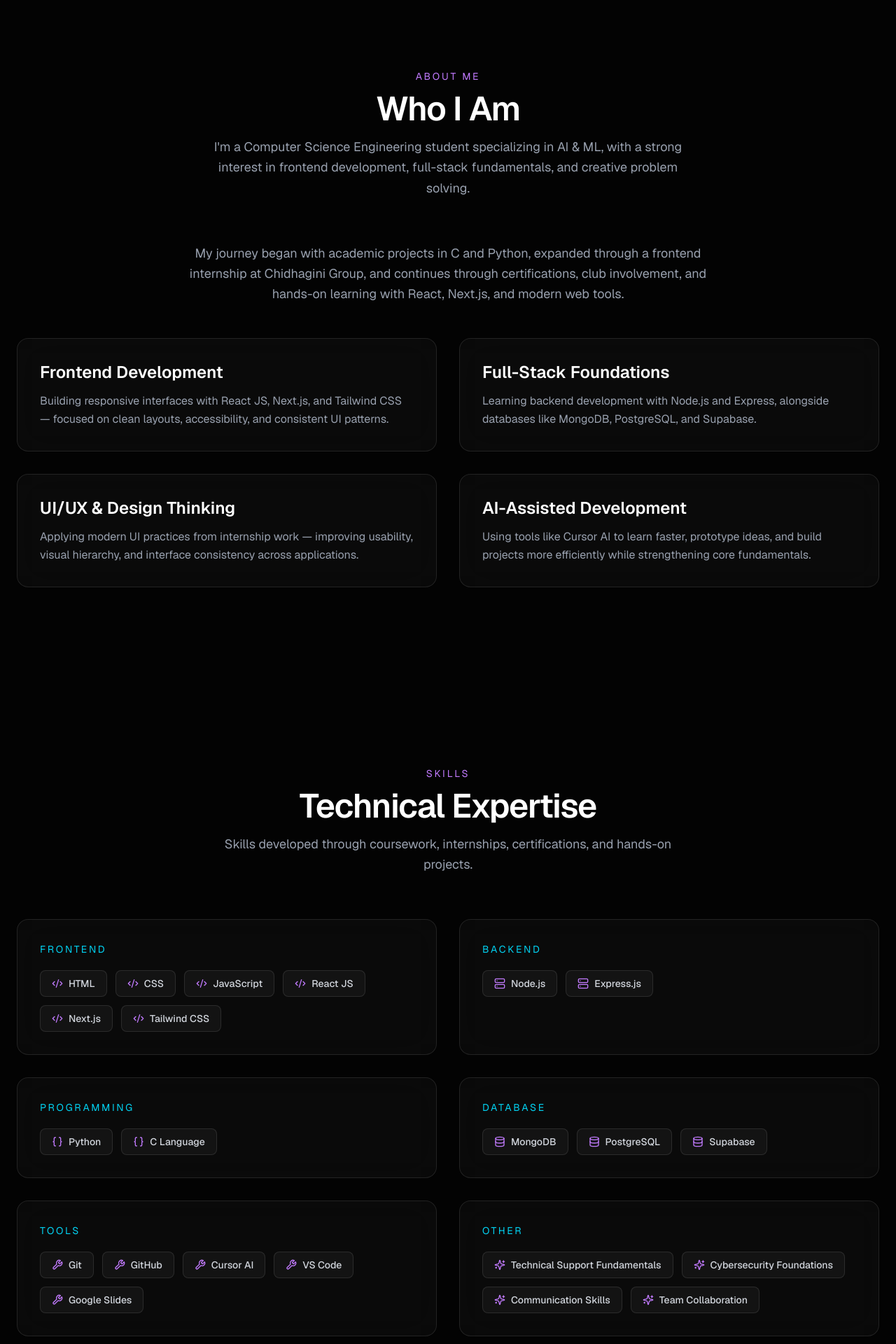
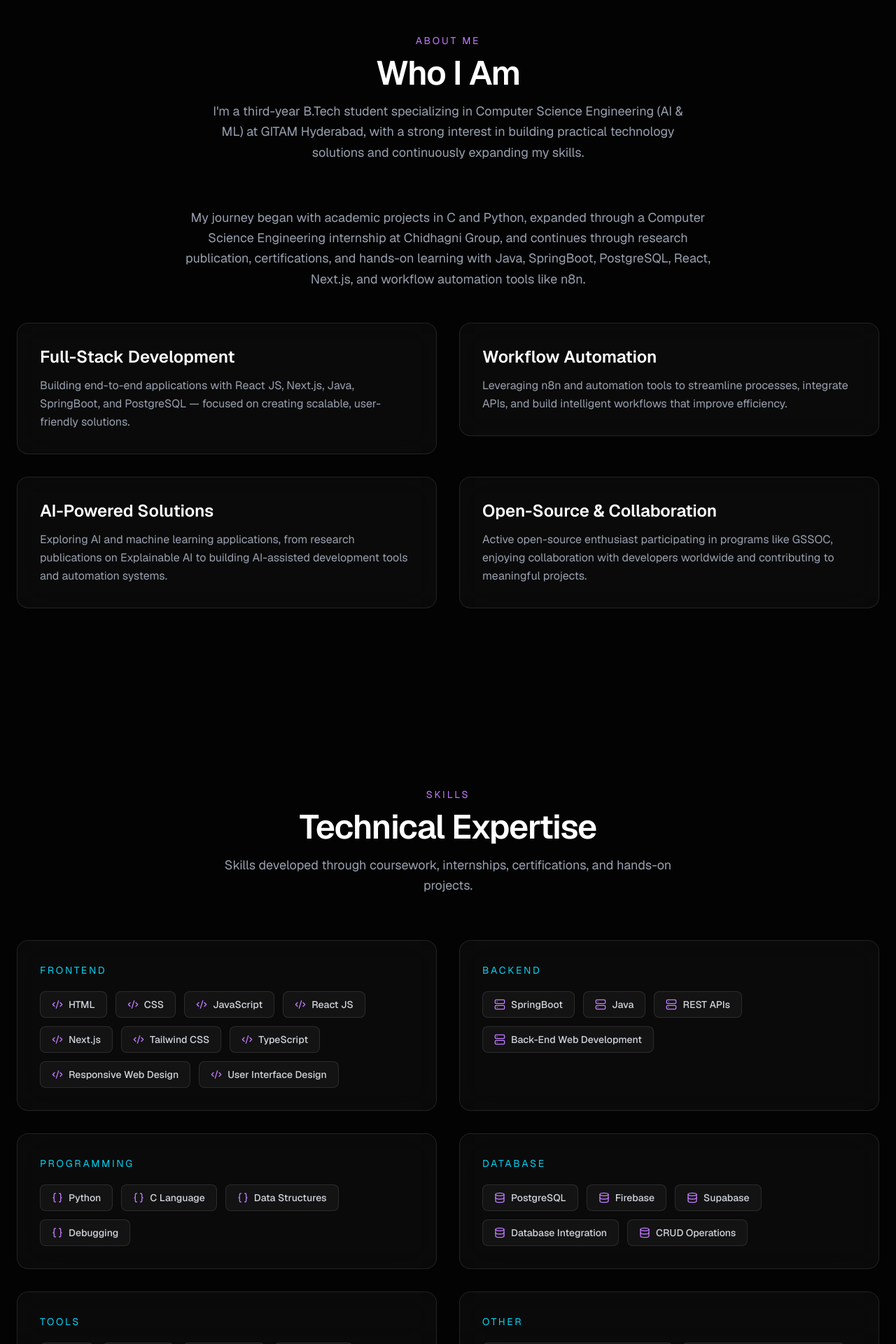
Before and after one commit to Ppoloju/pravalika-portfolio, a Next.js app: page / in a window 1280 px wide. Shown: the part 880-2800 px from the top of the page at 70% size. Built offline with nearby package versions, Linux system fonts and the light colour scheme.

Commit message:
Update portfolio UI, skills, and hero section

```diff
--- a/components/sections/Hero.tsx
+++ b/components/sections/Hero.tsx
@@ -38,10 +38,10 @@ export function Hero() {
             transition={{ ...defaultTransition, delay: 0.1 }}
             className="mb-6 text-sm text-cyan-400/90"
           >
-            B.Tech CSE (AI & ML) · GITAM Hyderabad
+            {portfolio.education}
           </motion.p>
 
-          <h1 className="text-5xl md:text-7xl font-bold tracking-tight leading-tight text-white">
+          <h1 className="text-4xl md:text-5xl font-bold tracking-tight leading-tight text-white">
             <AnimatedText text={portfolio.tagline} />
           </h1>
 
--- a/components/ui/AnimatedText.tsx
+++ b/components/ui/AnimatedText.tsx
@@ -13,7 +13,7 @@ export function AnimatedText({ text, className, delay = 0 }: AnimatedTextProps)
   const words = text.split(" ");
 
   return (
-    <span className={cn("inline-flex flex-wrap", className)}>
+    <span className={cn("inline-flex", className)}>
       {words.map((word, i) => (
         <motion.span
           key={`${word}-${i}`}
--- a/constants/skills.ts
+++ b/constants/skills.ts
@@ -7,27 +7,57 @@ export const skills: Skill[] = [
   { name: "React JS", category: "Frontend" },
   { name: "Next.js", category: "Frontend" },
   { name: "Tailwind CSS", category: "Frontend" },
+  { name: "TypeScript", category: "Frontend" },
+  { name: "Responsive Web Design", category: "Frontend" },
+  { name: "User Interface Design", category: "Frontend" },
 
-  { name: "Node.js", category: "Backend" },
-  { name: "Express.js", category: "Backend" },
+  { name: "SpringBoot", category: "Backend" },
+  { name: "Java", category: "Backend" },
+  { name: "REST APIs", category: "Backend" },
+  { name: "Back-End Web Development", category: "Backend" },
 
   { name: "Python", category: "Programming" },
   { name: "C Language", category: "Programming" },
+  { name: "Data Structures", category: "Programming" },
+  { name: "Debugging", category: "Programming" },
 
-  { name: "MongoDB", category: "Database" },
   { name: "PostgreSQL", category: "Database" },
+  { name: "Firebase", category: "Database" },
   { name: "Supabase", category: "Database" },
+  { name: "Database Integration", category: "Database" },
+  { name: "CRUD Operations", category: "Database" },
 
   { name: "Git", category: "Tools" },
   { name: "GitHub", category: "Tools" },
   { name: "Cursor AI", category: "Tools" },
   { name: "VS Code", category: "Tools" },
-  { name: "Google Slides", category: "Tools" },
+  { name: "n8n", category: "Tools" },
+  { name: "Playwright", category: "Tools" },
+  { name: "Docker", category: "Tools" },
+  { name: "Swagger (OpenAPI)", category: "Tools" },
+  { name: "Linux", category: "Tools" },
+  { name: "Ollama", category: "Tools" },
+  { name: "Antigravity IDE", category: "Tools" },
 
   { name: "Technical Support Fundamentals", category: "Other" },
   { name: "Cybersecurity Foundations", category: "Other" },
   { name: "Communication Skills", category: "Other" },
   { name: "Team Collaboration", category: "Other" },
+  { name: "OpenAI API", category: "Other" },
+  { name: "Cloud Computing", category: "Other" },
+  { name: "IT Infrastructure Management", category: "Other" },
+  { name: "System Administration", category: "Other" },
+  { name: "System Monitoring", category: "Other" },
+  { name: "Network Security", category: "Other" },
+  { name: "Cryptography", category: "Other" },
+  { name: "Threat Management", category: "Other" },
+  { name: "Computer Networking", category: "Other" },
+  { name: "OSI/TCP-IP Protocols", category: "Other" },
+  { name: "Problem Solving", category: "Other" },
+  { name: "SDLC", category: "Other" },
+  { name: "Microsoft Office", category: "Other" },
+  { name: "Google Slides", category: "Other" },
+  { name: "Excel", category: "Other" },
 ];
 
 export const skillCategories = [
--- a/data/portfolio.ts
+++ b/data/portfolio.ts
@@ -1,37 +1,38 @@
 export const portfolio = {
   name: "Poloju Pravalika",
-  role: "Aspiring Full Stack Developer",
-  tagline: "Building Modern Web Experiences",
+  role: "Full Stack Developer | Open-Source Enthusiast",
+  education: "B.Tech CSE (AI & ML) · GITAM Hyderabad",
+  tagline: "Building AI-Powered Solutions",
   headline:
-    "B.Tech CSE (AI & ML) student at GITAM Hyderabad, passionate about modern UI/UX, full-stack development, and AI-assisted building. I enjoy turning ideas into clean, responsive web experiences while growing through internships, projects, and continuous learning.",
+    "Third-year Computer Science Engineering student at GITAM Hyderabad, specializing in AI & ML. I build practical technology solutions through full-stack development, workflow automation, and AI-powered applications. Currently interning at Chidhagni Group, gaining hands-on experience with Java, SpringBoot, PostgreSQL, and automation tools like n8n. Passionate about solving real-world problems, exploring new technologies, and collaborating on open-source projects.",
   email: "ppoloju@student.gitam.edu",
   location: "Hyderabad, India · Open to Internships & Entry-Level Roles",
   resumePath: "/resume/Pravalika Resume.pdf",
   about: {
     intro:
-      "I'm a Computer Science Engineering student specializing in AI & ML, with a strong interest in frontend development, full-stack fundamentals, and creative problem solving.",
+      "I'm a third-year B.Tech student specializing in Computer Science Engineering (AI & ML) at GITAM Hyderabad, with a strong interest in building practical technology solutions and continuously expanding my skills.",
     journey:
-      "My journey began with academic projects in C and Python, expanded through a frontend internship at Chidhagini Group, and continues through certifications, club involvement, and hands-on learning with React, Next.js, and modern web tools.",
+      "My journey began with academic projects in C and Python, expanded through a Computer Science Engineering internship at Chidhagni Group, and continues through research publication, certifications, and hands-on learning with Java, SpringBoot, PostgreSQL, React, Next.js, and workflow automation tools like n8n.",
     focus: [
       {
-        title: "Frontend Development",
+        title: "Full-Stack Development",
         description:
-          "Building responsive interfaces with React JS, Next.js, and Tailwind CSS — focused on clean layouts, accessibility, and consistent UI patterns.",
+          "Building end-to-end applications with React JS, Next.js, Java, SpringBoot, and PostgreSQL — focused on creating scalable, user-friendly solutions.",
       },
       {
-        title: "Full-Stack Foundations",
+        title: "Workflow Automation",
         description:
-          "Learning backend development with Node.js and Express, alongside databases like MongoDB, PostgreSQL, and Supabase.",
+          "Leveraging n8n and automation tools to streamline processes, integrate APIs, and build intelligent workflows that improve efficiency.",
       },
       {
-        title: "UI/UX & Design Thinking",
+        title: "AI-Powered Solutions",
         description:
-          "Applying modern UI practices from internship work — improving usability, visual hierarchy, and interface consistency across applications.",
+          "Exploring AI and machine learning applications, from research publications on Explainable AI to building AI-assisted development tools and automation systems.",
       },
       {
-        title: "AI-Assisted Development",
+        title: "Open-Source & Collaboration",
         description:
-          "Using tools like Cursor AI to learn faster, prototype ideas, and build projects more efficiently while strengthening core fundamentals.",
+          "Active open-source enthusiast participating in programs like GSSOC, enjoying collaboration with developers worldwide and contributing to meaningful projects.",
       },
     ],
   },
```
